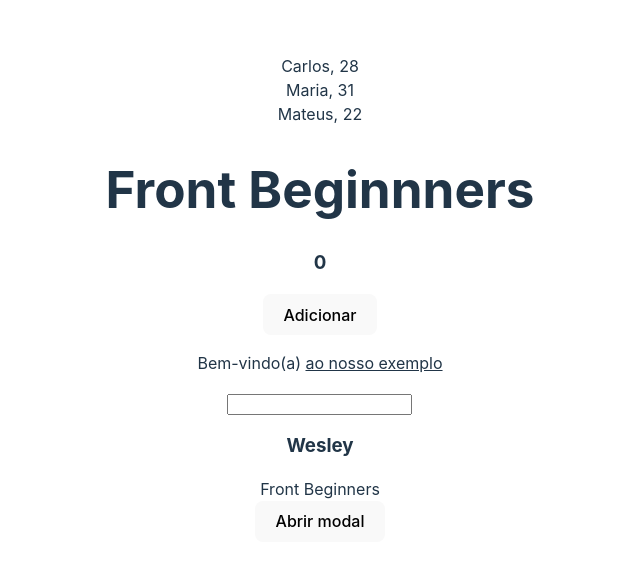
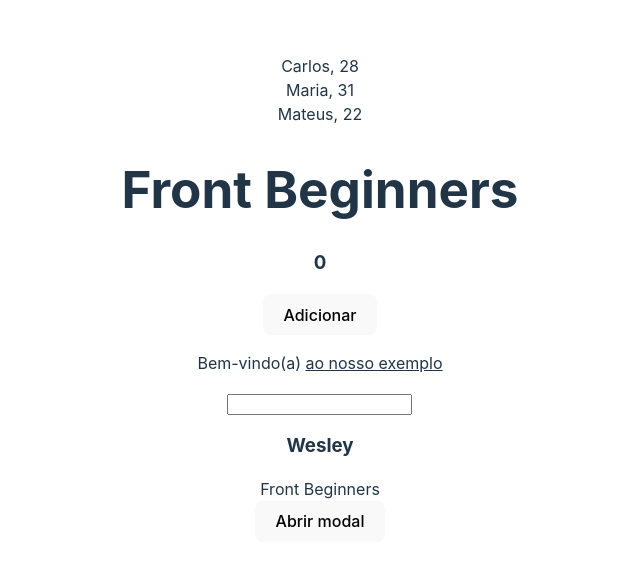
Before and after one commit to wesleypedro/desafio-100-dias-de-codigo, a React (Vite) app in the folder project-test/: page / in a window 1280 px wide. Shown: the part 102-668 px from the top of the page, without its empty margins (320-960 px from the left). Built offline with nearby package versions, Linux system fonts and the light colour scheme.

Commit message:
Correção gramatical

```diff
--- a/project-test/src/pages/3-hook-useState.jsx
+++ b/project-test/src/pages/3-hook-useState.jsx
@@ -18,7 +18,7 @@ function UseState() {
 
     return (
         <div className='App'>
-            <h1>Front Beginnners</h1>
+            <h1>Front Beginners</h1>
             <h3>{count}</h3>
             <button onClick={handleClick}>Adicionar</button>
             <p>Bem-vindo(a) {showText && <u>ao nosso exemplo</u>} </p>
```
